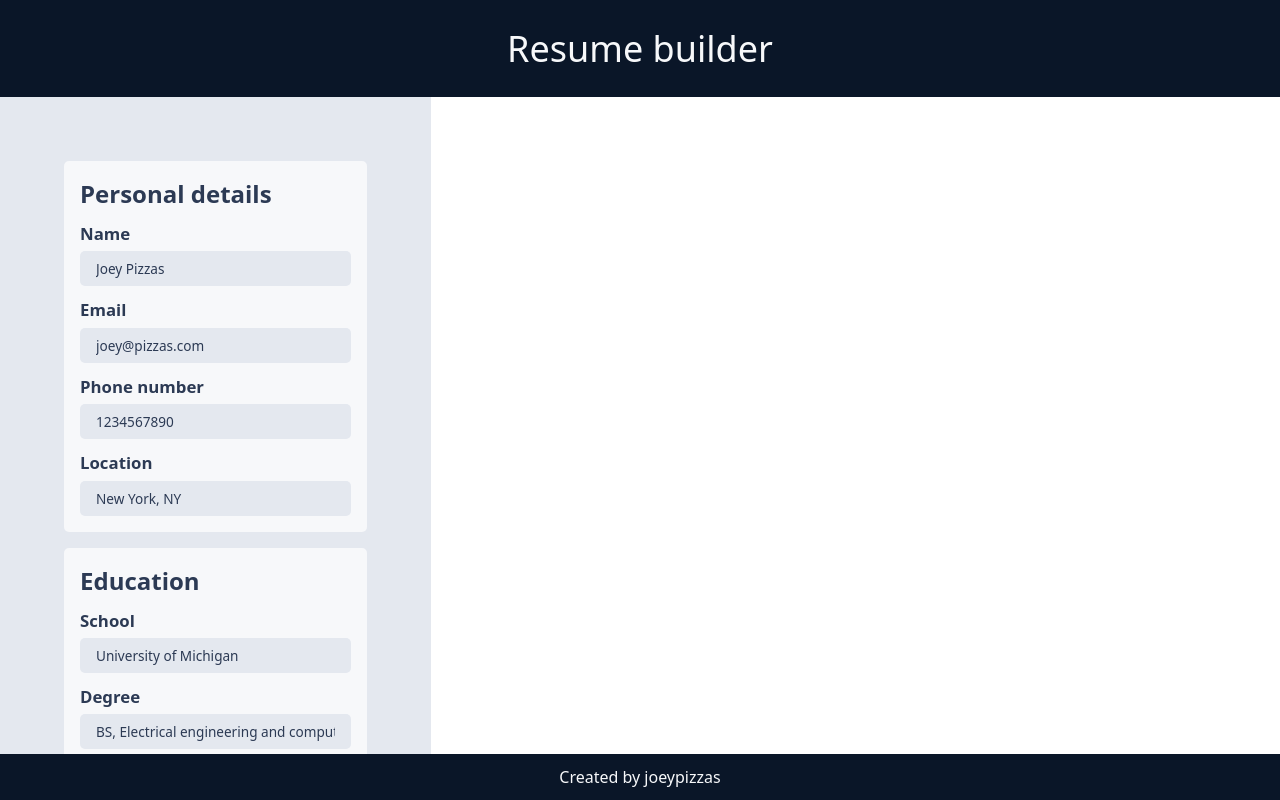
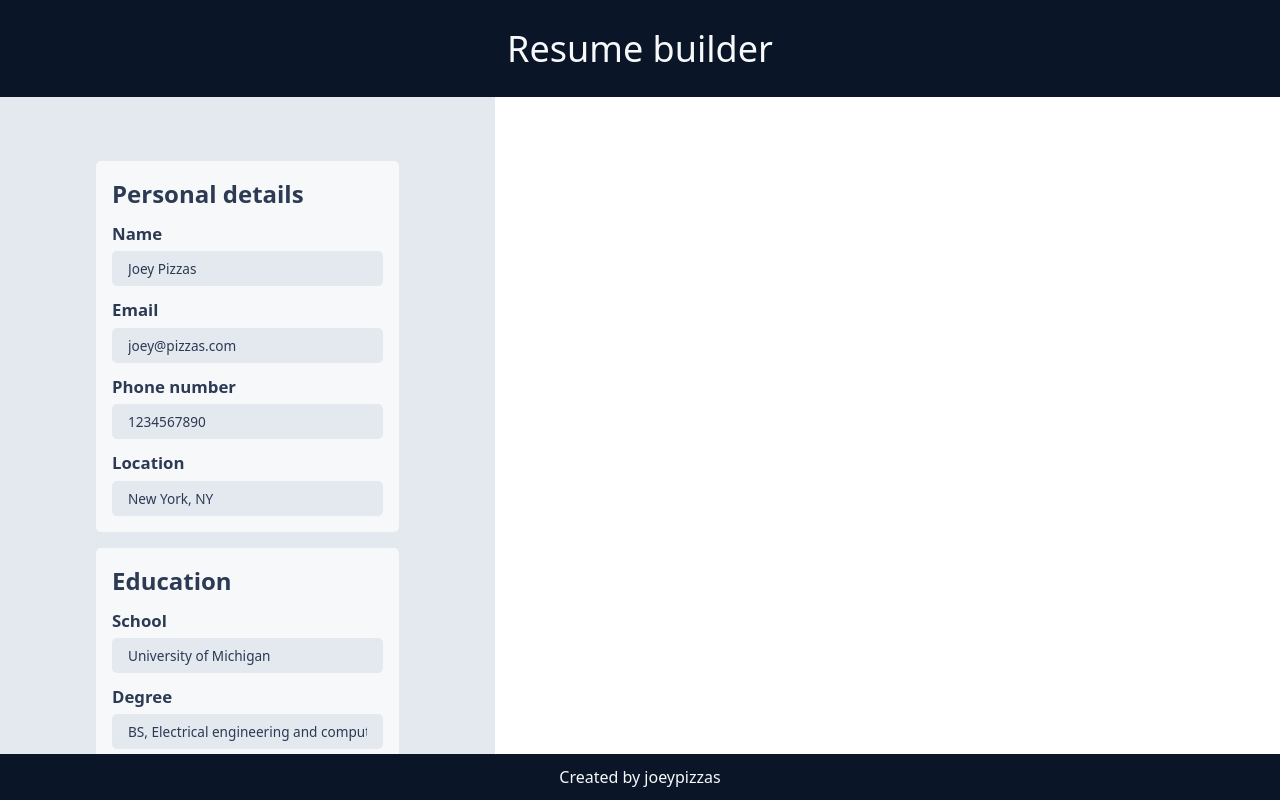
Before and after one commit to joeypizzas/resume-app, a React (Vite) app: page / in a window 1280 px wide. Built offline with nearby package versions, Linux system fonts and the light colour scheme.

Commit message:
Changed padding

```diff
--- a/src/components/ResumeBuilder/ResumeBuilder.css
+++ b/src/components/ResumeBuilder/ResumeBuilder.css
@@ -4,7 +4,7 @@
   display: flex;
   flex-direction: column;
   gap: 1rem;
-  padding: 4rem;
+  padding: 4rem 6rem 4rem 6rem;
   background-color: var(--color-border);
   overflow-y: auto;
 }
```
